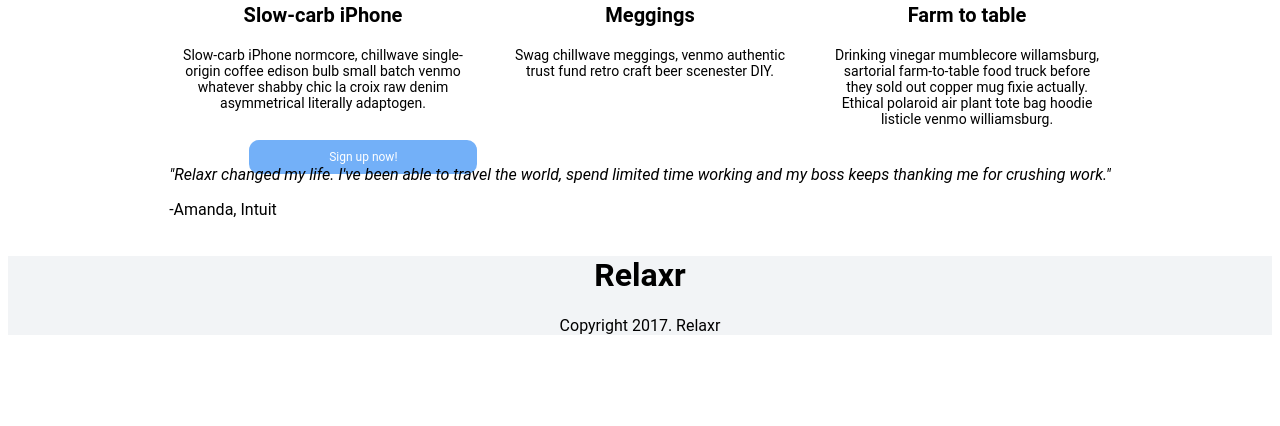
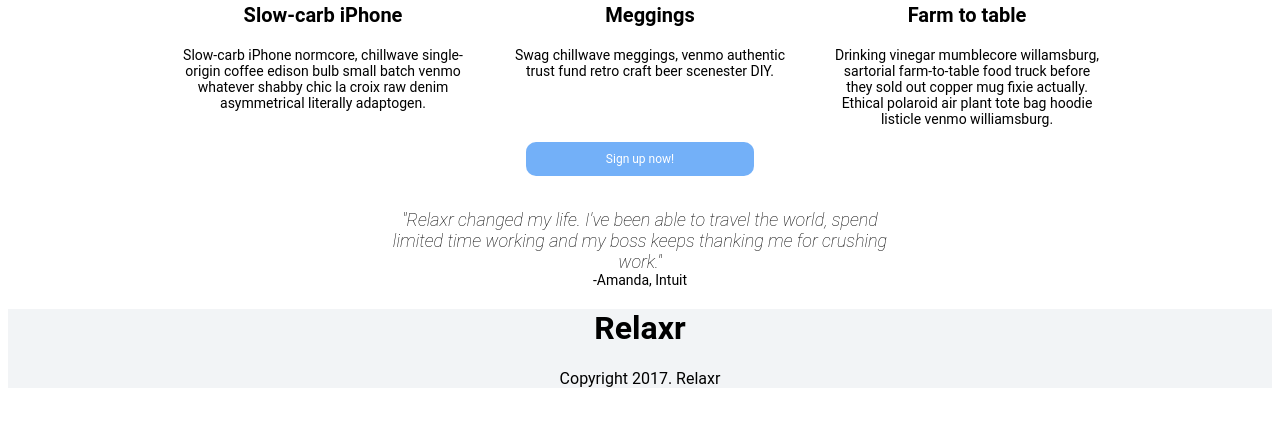
Before and after one commit to FadedLocks702/homework-landingpage02, a plain HTML site: page index.html in a window 1280 px wide. Shown: the part 362-788 px from the top of the page. Drawn offline with Linux system fonts and the light colour scheme.

Commit message:
improvements are article

```diff
--- a/css/style.css
+++ b/css/style.css
@@ -58,7 +58,6 @@
 			background: rgb(115,176,248);
 			border-radius: 10px;
 			font-size: 12px;
-		margin-left: 80px;
 			text-decoration: none;
 				}
 
@@ -90,9 +89,8 @@
 			font-style: light;
 		}
 
-			}
+
 		.subfooter {
-			clear: both;
 			display: block;
 			width: 500px;
 			text-align: center;
@@ -100,9 +98,20 @@
 			font-style: light;
 		}
 
+		#quote {
+			font-style: italic;
+			font: 18px;
+			font-weight: lighter;
+		}
+
 		h3	{
 			font-style:	bold;
 			font-size: 20px
+		}
+
+		#citation {
+			font-weight: medium;
+			font-size: 14px;
 		}
 
 		footer{
--- a/index.html
+++ b/index.html
@@ -48,9 +48,10 @@
 
 
 			<div class="subfooter">
-					<a class="bluebutton" href="x">Sign up now!</a><br>
-					<i>"Relaxr changed my life.  I've been able to travel the world, spend limited time working and my boss keeps thanking me for crushing work."</i>
-					<p>-Amanda, Intuit</p>
+					<a class="bluebutton" href="x">Sign up now!</a><br><br><br>
+					<div id="quote">"Relaxr changed my life.  I've been able to travel the world, spend limited time working and my boss keeps thanking me for crushing work."</div>
+
+					<div id="citation">-Amanda, Intuit</div>
 			</div>
 
 
```
Lines whose indentation alone changed are shown as unchanged.
